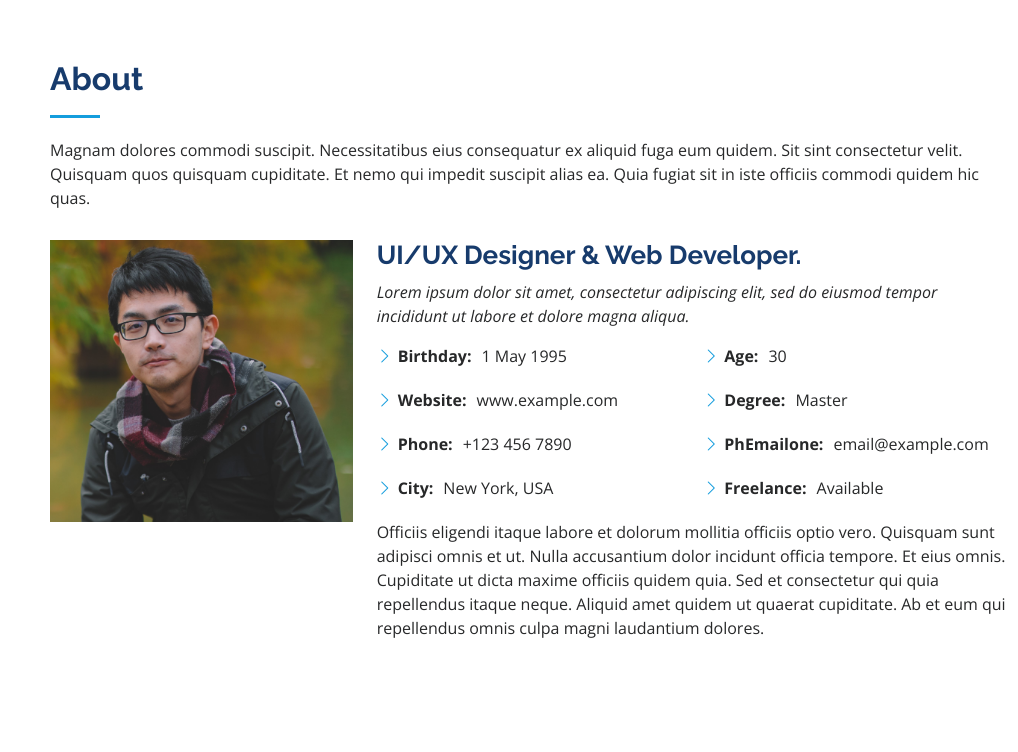
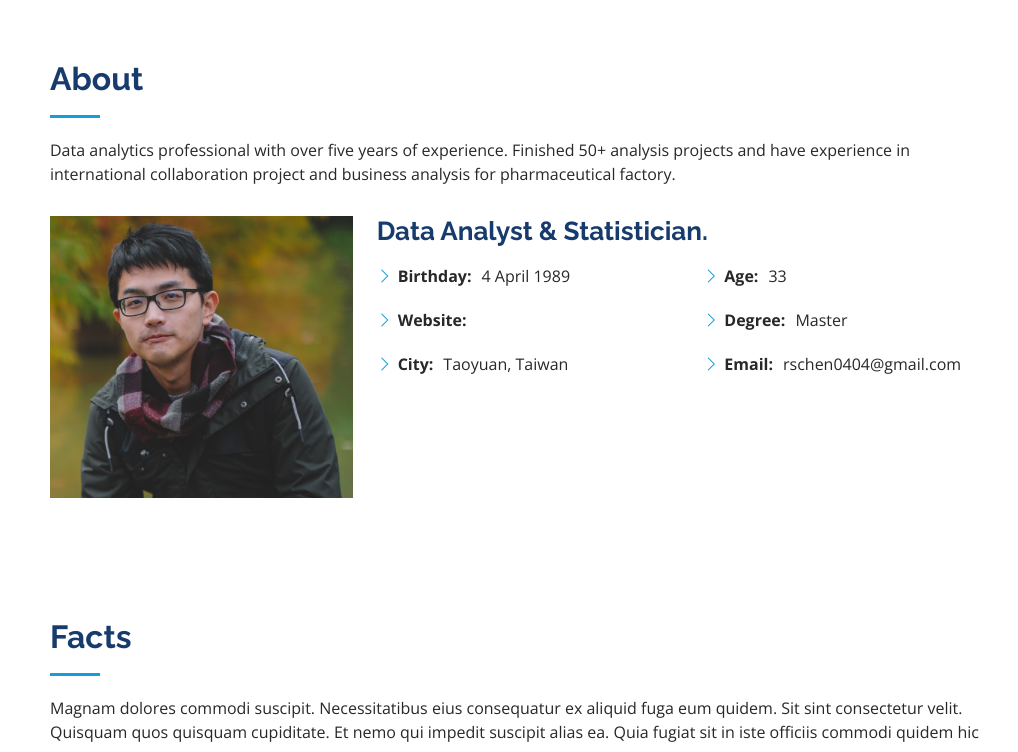
Before and after one commit to JSChen0404/JSChen0404.github.io, a plain HTML site: page index.html in a window 1280 px wide. Shown: the part 800-1552 px from the top of the page, without its empty margins (262-1280 px from the left). Drawn offline with nearby package versions, Linux system fonts and the light colour scheme.

Commit message:
Add files via upload
Change section of about me, contact.

```diff
--- a/index.html
+++ b/index.html
@@ -73,7 +73,7 @@
   <section id="hero" class="d-flex flex-column justify-content-center align-items-center">
     <div class="hero-container" data-aos="fade-in">
       <h1>Ryan Chen</h1>
-      <p>I'm <span class="typed" data-typed-items="Designer, Developer, Freelancer, Photographer"></span></p>
+      <p>I'm a Data Analyst</p>
     </div>
   </section><!-- End Hero -->
 
@@ -85,7 +85,7 @@
 
         <div class="section-title">
           <h2>About</h2>
-          <p>Magnam dolores commodi suscipit. Necessitatibus eius consequatur ex aliquid fuga eum quidem. Sit sint consectetur velit. Quisquam quos quisquam cupiditate. Et nemo qui impedit suscipit alias ea. Quia fugiat sit in iste officiis commodi quidem hic quas.</p>
+          <p>Data analytics professional with over five years of experience. Finished 50+ analysis projects and have experience in international collaboration project and business analysis for pharmaceutical factory.</p>
         </div>
 
         <div class="row">
@@ -93,32 +93,28 @@
             <img src="assets/img/profile-img.jpg" class="img-fluid" alt="">
           </div>
           <div class="col-lg-8 pt-4 pt-lg-0 content" data-aos="fade-left">
-            <h3>UI/UX Designer &amp; Web Developer.</h3>
+            <h3>Data Analyst &amp; Statistician.</h3>
             <p class="fst-italic">
-              Lorem ipsum dolor sit amet, consectetur adipiscing elit, sed do eiusmod tempor incididunt ut labore et dolore
-              magna aliqua.
+
             </p>
             <div class="row">
               <div class="col-lg-6">
                 <ul>
-                  <li><i class="bi bi-chevron-right"></i> <strong>Birthday:</strong> <span>1 May 1995</span></li>
-                  <li><i class="bi bi-chevron-right"></i> <strong>Website:</strong> <span>www.example.com</span></li>
-                  <li><i class="bi bi-chevron-right"></i> <strong>Phone:</strong> <span>+123 456 7890</span></li>
-                  <li><i class="bi bi-chevron-right"></i> <strong>City:</strong> <span>New York, USA</span></li>
+                  <li><i class="bi bi-chevron-right"></i> <strong>Birthday:</strong> <span>4 April 1989</span></li>
+                  <li><i class="bi bi-chevron-right"></i> <strong>Website:</strong> <span> </span></li>
+                  <li><i class="bi bi-chevron-right"></i> <strong>City:</strong> <span>Taoyuan, Taiwan</span></li>
                 </ul>
               </div>
               <div class="col-lg-6">
                 <ul>
-                  <li><i class="bi bi-chevron-right"></i> <strong>Age:</strong> <span>30</span></li>
+                  <li><i class="bi bi-chevron-right"></i> <strong>Age:</strong> <span>33</span></li>
                   <li><i class="bi bi-chevron-right"></i> <strong>Degree:</strong> <span>Master</span></li>
-                  <li><i class="bi bi-chevron-right"></i> <strong>PhEmailone:</strong> <span>email@example.com</span></li>
-                  <li><i class="bi bi-chevron-right"></i> <strong>Freelance:</strong> <span>Available</span></li>
+                  <li><i class="bi bi-chevron-right"></i> <strong>Email:</strong> <span>rschen0404@gmail.com</span></li>
                 </ul>
               </div>
             </div>
             <p>
-              Officiis eligendi itaque labore et dolorum mollitia officiis optio vero. Quisquam sunt adipisci omnis et ut. Nulla accusantium dolor incidunt officia tempore. Et eius omnis.
-              Cupiditate ut dicta maxime officiis quidem quia. Sed et consectetur qui quia repellendus itaque neque. Aliquid amet quidem ut quaerat cupiditate. Ab et eum qui repellendus omnis culpa magni laudantium dolores.
+
             </p>
           </div>
         </div>
@@ -312,7 +308,7 @@
 
         <div class="section-title">
           <h2>Portfolio</h2>
-          <p>Magnam dolores commodi suscipit. Necessitatibus eius consequatur ex aliquid fuga eum quidem. Sit sint consectetur velit. Quisquam quos quisquam cupiditate. Et nemo qui impedit suscipit alias ea. Quia fugiat sit in iste officiis commodi quidem hic quas.</p>
+          <p>Checkout a few of my works.</p>
         </div>
 
         <div class="row" data-aos="fade-up">
@@ -557,8 +553,8 @@
       <div class="container">
 
         <div class="section-title">
-          <h2>Contact</h2>
-          <p>Magnam dolores commodi suscipit. Necessitatibus eius consequatur ex aliquid fuga eum quidem. Sit sint consectetur velit. Quisquam quos quisquam cupiditate. Et nemo qui impedit suscipit alias ea. Quia fugiat sit in iste officiis commodi quidem hic quas.</p>
+          <h2>Contact me</h2>
+          <p>Get in touch and let me know how i can help. Fill out the form and i’ll be in touch as soon as possible..</p>
         </div>
 
         <div class="row" data-aos="fade-in">
@@ -568,19 +564,13 @@
               <div class="address">
                 <i class="bi bi-geo-alt"></i>
                 <h4>Location:</h4>
-                <p>A108 Adam Street, New York, NY 535022</p>
+                <p>Taoyuan, Taiwan</p>
               </div>
 
               <div class="email">
                 <i class="bi bi-envelope"></i>
                 <h4>Email:</h4>
-                <p>info@example.com</p>
-              </div>
-
-              <div class="phone">
-                <i class="bi bi-phone"></i>
-                <h4>Call:</h4>
-                <p>+1 5589 55488 55s</p>
+                <p>rschen0404@gmail.com</p>
               </div>
 
               <iframe src="https://www.google.com/maps/embed?pb=!1m14!1m8!1m3!1d12097.433213460943!2d-74.0062269!3d40.7101282!3m2!1i1024!2i768!4f13.1!3m3!1m2!1s0x0%3A0xb89d1fe6bc499443!2sDowntown+Conference+Center!5e0!3m2!1smk!2sbg!4v1539943755621" frameborder="0" style="border:0; width: 100%; height: 290px;" allowfullscreen></iframe>
```
